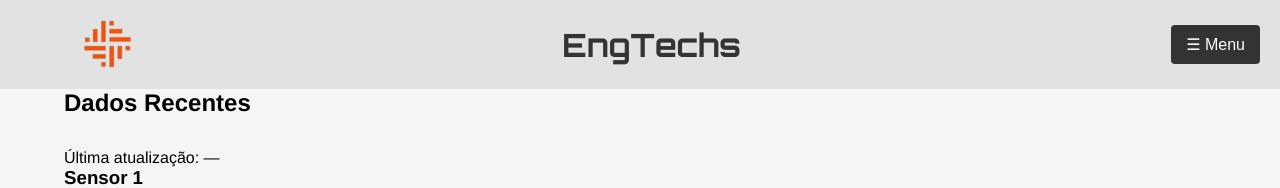
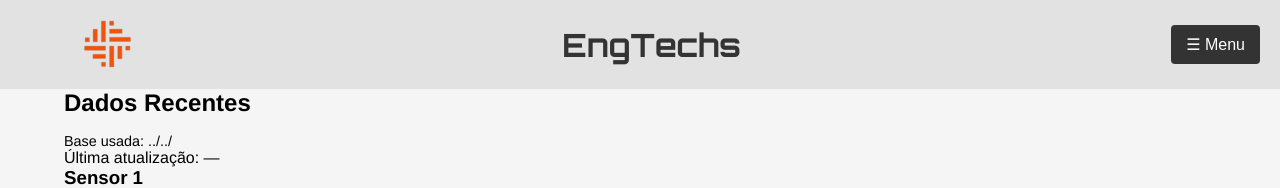
Before and after one commit to CetecJacobina/meumonitor, a plain HTML site: page pages/dashboard/index.html in a window 1280 px wide. Shown: the top 188 px of the page. Drawn offline with nearby package versions, Linux system fonts and the light colour scheme; no server answers.

Commit message:
Update index.html

```diff
--- a/pages/dashboard/index.html
+++ b/pages/dashboard/index.html
@@ -32,7 +32,7 @@
 
     <div id="conteudo">
       <h2>Dados Recentes</h2>
-      <p id="base-path" style="font-size: 0.9em; color: #00000000; margin-top: 1rem;"></p>
+      <p id="base-path" style="font-size: 0.9em; color: #000; margin-top: 1rem;"></p>
       <p id="ultima-atualizacao" class="atualizacao-hora">Última atualização: —</p>
       <div id="status-card"></div>
 
```
